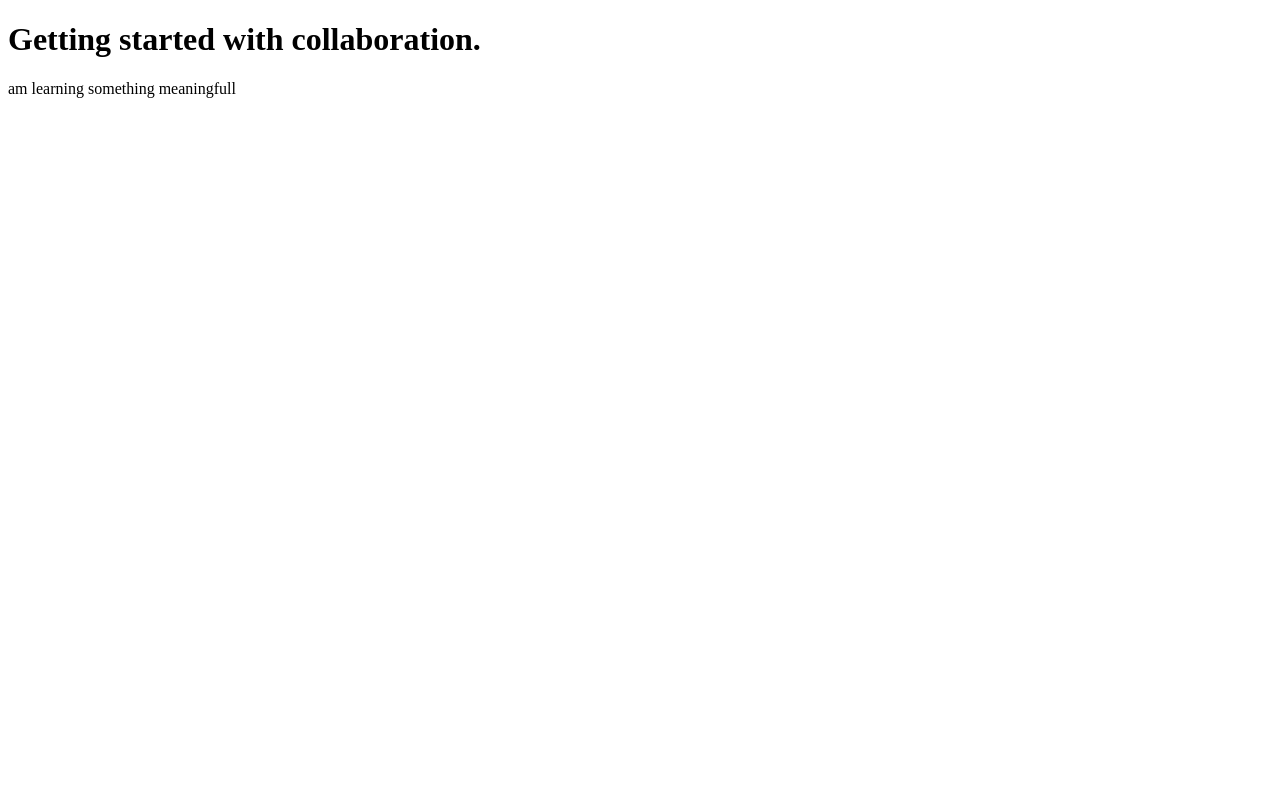
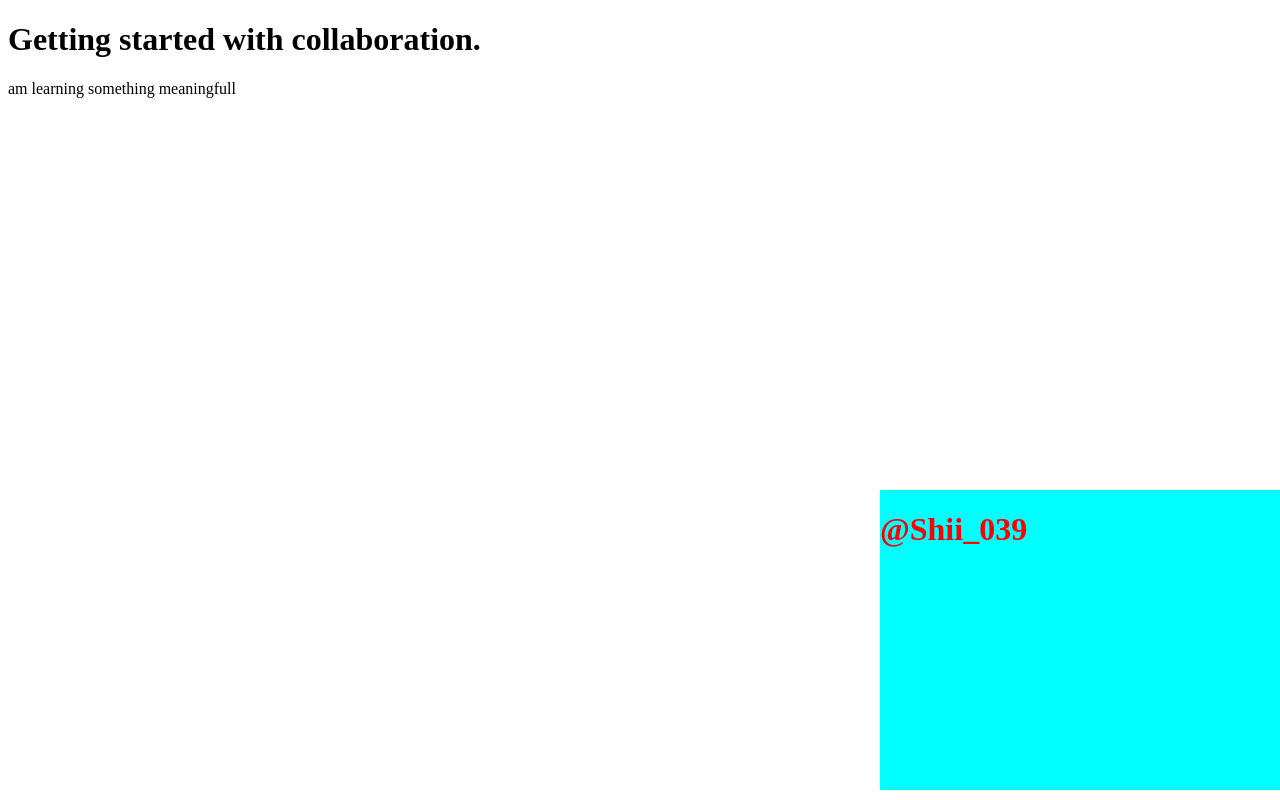
Before and after one commit to zenocodes/treadstone, a plain HTML site: page index.html in a window 1280 px wide. Drawn offline with Linux system fonts and the light colour scheme.

Commit message:
added div

```diff
--- a/index.html
+++ b/index.html
@@ -9,6 +9,8 @@
 <body>
     <h1>Getting started with collaboration.</h1>
     <p>am learning something meaningfull</p>
+    <div style="position: absolute; bottom: 10px; right: 0px; width: 400px ; height: 300px; background-color: aqua;">
+        <h1 style="color:red ; font: size 400px; ;">@Shii_039</h1>
 
 </body>
 </html>
```
